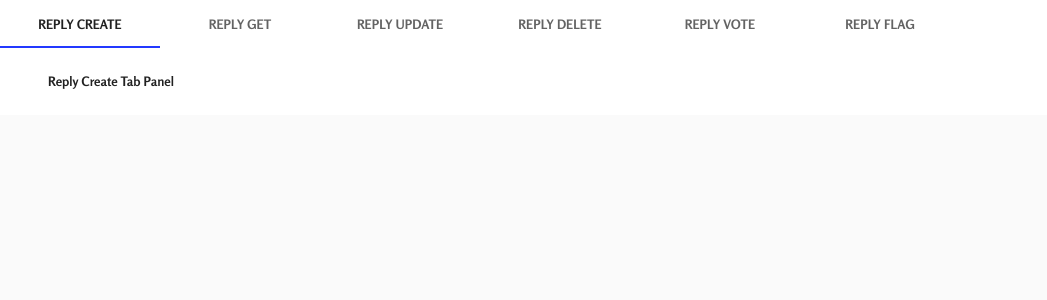
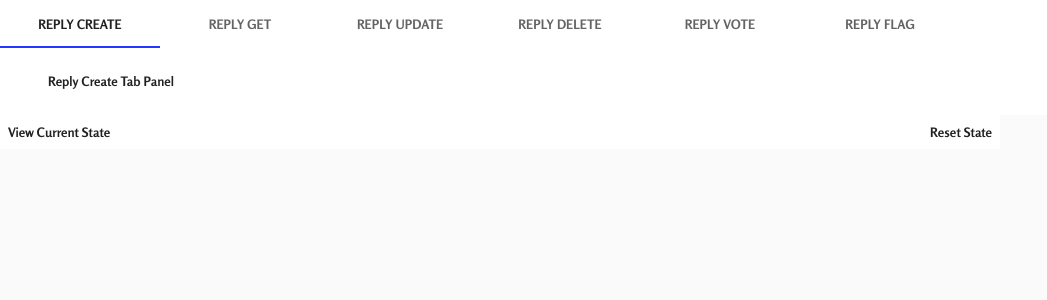
Before and after one commit to simply-alliv/comment-microapi-demo, a React (Create React App) app: page /replies in a window 1280 px wide. Shown: the top 300 px of the page, without its empty margins (0-1047 px from the left). Built offline with nearby package versions, Linux system fonts and the light colour scheme.

Commit message:
Add state footer for comments and replies pages
Resolve #23

```diff
--- a/src/components/Comments/index.tsx
+++ b/src/components/Comments/index.tsx
@@ -6,6 +6,7 @@ import UpdateComment from "./UpdateComment";
 import DeleteComment from "./DeleteComment";
 import VoteComment from "./VoteComment";
 import FlagComment from "./FlagComment";
+import StateFooter from "../StateFooter";
 
 const tabLabels: string[] = [
   "Comment Create",
@@ -27,10 +28,13 @@ const tabViews: ReactElement[] = [
 
 const Comments: FunctionComponent = () => {
   return (
-    <TabViewsContainer
-      tabLabels={tabLabels}
-      tabViews={tabViews}
-    ></TabViewsContainer>
+    <React.Fragment>
+      <TabViewsContainer
+        tabLabels={tabLabels}
+        tabViews={tabViews}
+      ></TabViewsContainer>
+      <StateFooter />
+    </React.Fragment>
   );
 };
 
--- a/src/components/Replies/index.tsx
+++ b/src/components/Replies/index.tsx
@@ -6,6 +6,7 @@ import UpdateReply from "./UpdateReply";
 import DeleteReply from "./DeleteReply";
 import VoteReply from "./VoteReply";
 import FlagReply from "./FlagReply";
+import StateFooter from "../StateFooter";
 
 const tabLabels: string[] = [
   "Reply Create",
@@ -27,10 +28,13 @@ const tabViews: ReactElement[] = [
 
 const Replies: FunctionComponent = () => {
   return (
-    <TabViewsContainer
-      tabLabels={tabLabels}
-      tabViews={tabViews}
-    ></TabViewsContainer>
+    <React.Fragment>
+      <TabViewsContainer
+        tabLabels={tabLabels}
+        tabViews={tabViews}
+      ></TabViewsContainer>
+      <StateFooter />
+    </React.Fragment>
   );
 };
 
--- /dev/null
+++ b/src/components/StateFooter/index.tsx
@@ -0,0 +1,43 @@
+import React from "react";
+import { Button, Grid, makeStyles } from "@material-ui/core";
+
+const useStyles = makeStyles((theme) => ({
+  root: {
+    flexGrow: 1,
+    backgroundColor: theme.palette.background.paper,
+    maxWidth: 1000
+  },
+  button: {
+    textTransform: "none"
+  }
+}));
+
+const StateFooter = () => {
+  const classes = useStyles();
+
+  const handleViewState = (event: any) => {};
+
+  const handleResetState = (event: any) => {};
+
+  return (
+      <Grid
+        container
+        className={classes.root}
+        justify="space-between"
+        alignItems="flex-end"
+      >
+        <Grid item>
+          <Button className={classes.button} onClick={handleViewState}>
+            View Current State
+          </Button>
+        </Grid>
+        <Grid item>
+          <Button className={classes.button} onClick={handleResetState}>
+            Reset State
+          </Button>
+        </Grid>
+    </Grid>
+  );
+};
+
+export default StateFooter;
```
